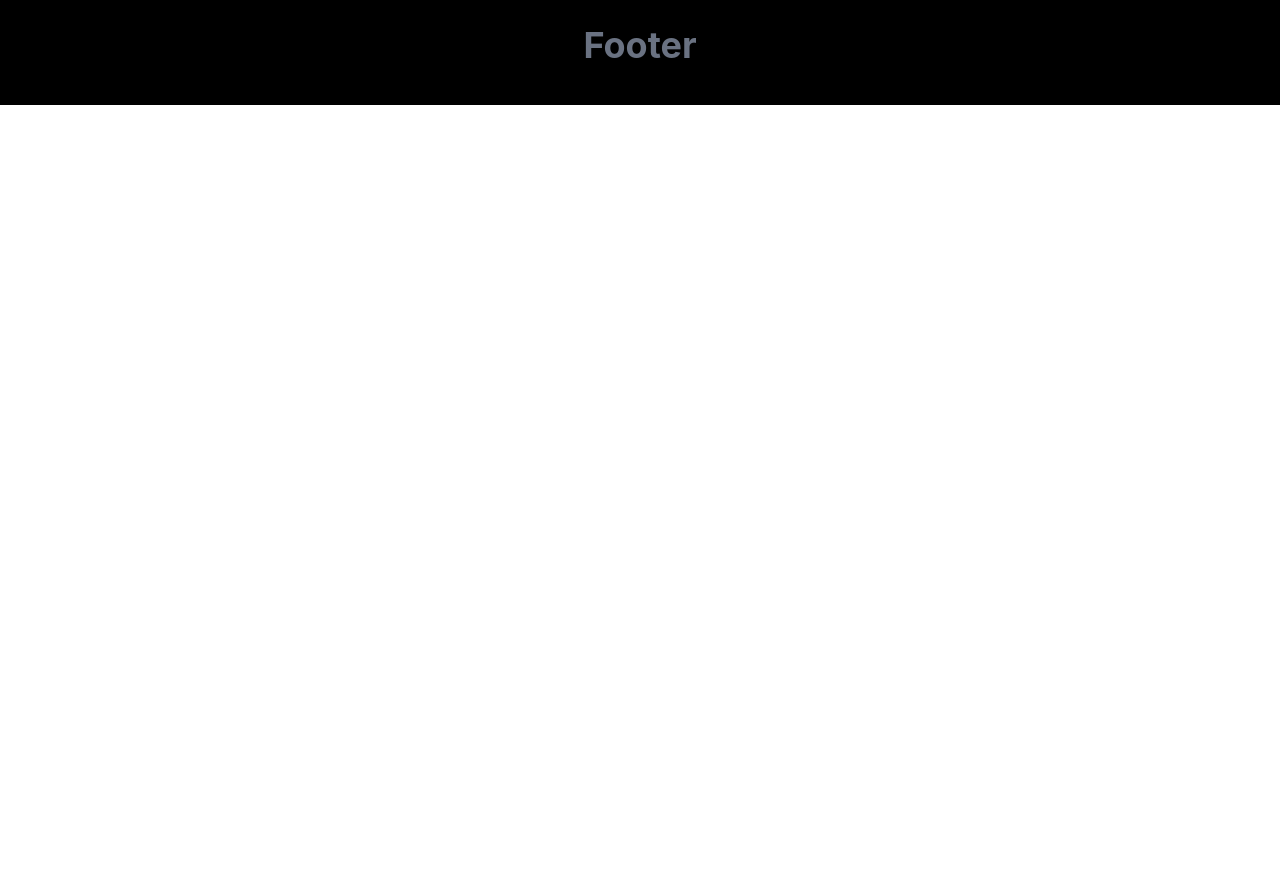
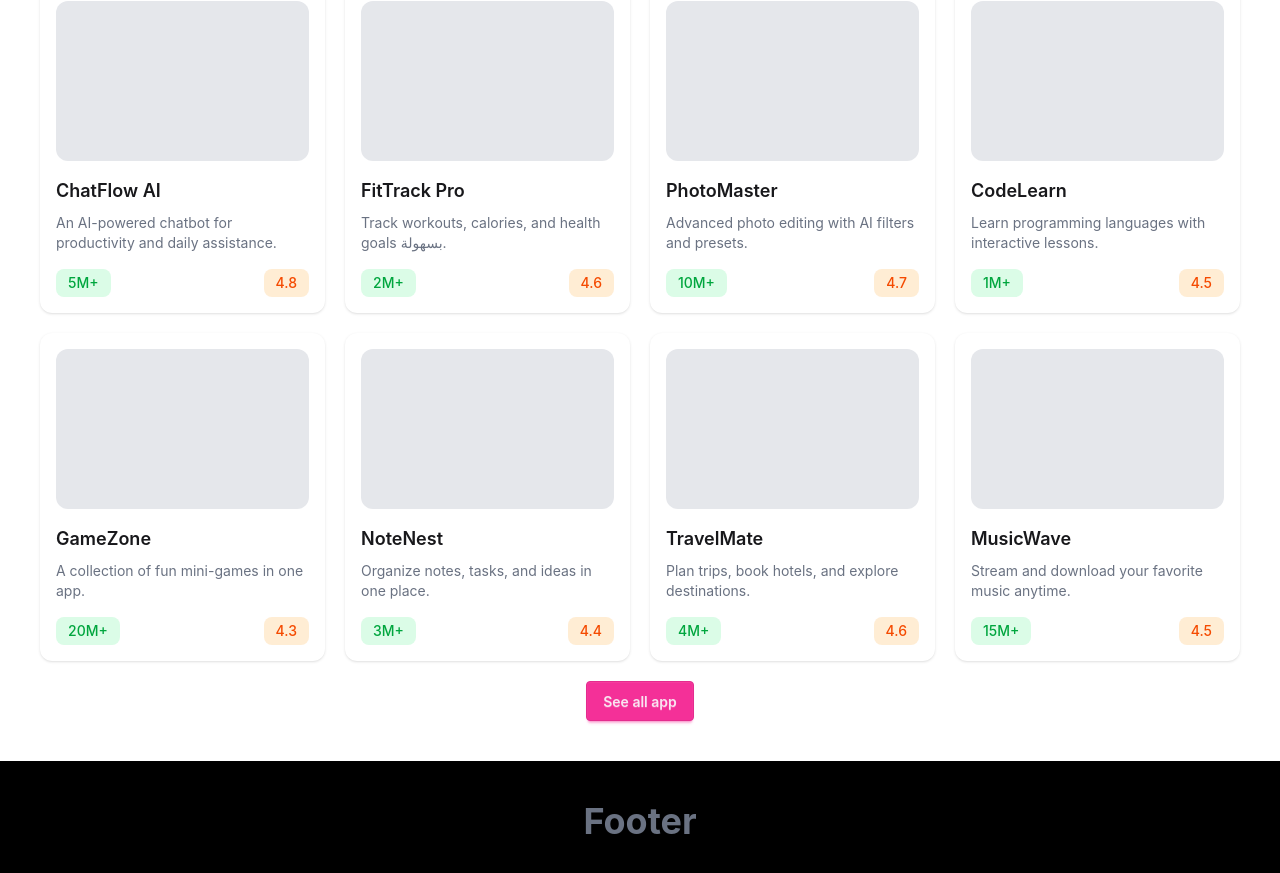
Before and after one commit to ryousufrahman/app-store, a React (Vite) app: page / in a window 1280 px wide. Shown: the part 675-1548 px from the top of the page. Before the commit the page ends 800 px from the top, so only its background shows below. Built offline with nearby package versions, Linux system fonts and the light colour scheme.

Commit message:
showed all the products

```diff
--- a/public/products.json
+++ b/public/products.json
@@ -1,93 +1,90 @@
 [
   {
     "id": 1,
-    "name": "AI Resume Builder Pro",
-    "description": "Create professional resumes using AI-powered templates and smart suggestions.",
-    "price": 19,
-    "period": "monthly",
-    "tag": "Popular",
-    "tagType": "popular",
-    "features": [
-      "100+ resume templates",
-      "AI content suggestions",
-      "ATS optimization"
-    ],
-    "icon": "https://i.ibb.co.com/cSpjbVBk/resume.png"
+    "name": "ChatFlow AI",
+    "description": "An AI-powered chatbot for productivity and daily assistance.",
+    "category": "Productivity",
+    "rating": 4.8,
+    "downloads": "5M+",
+    "price": "Free",
+    "developer": "NovaTech Labs",
+    "featured": true
   },
   {
     "id": 2,
-    "name": "AI Content Writer",
-    "description": "Generate blog posts, marketing copy, and social media content instantly.",
-    "price": 29,
-    "period": "monthly",
-    "tag": "Best Seller",
-    "tagType": "best-seller",
-    "features": [
-      "Unlimited content generation",
-      "SEO optimization",
-      "Multiple tone options",
-      "Plagiarism checker"
-    ],
-    "icon": "https://i.ibb.co.com/chgwhJHd/writing.png"
+    "name": "FitTrack Pro",
+    "description": "Track workouts, calories, and health goals بسهولة.",
+    "category": "Health & Fitness",
+    "rating": 4.6,
+    "downloads": "2M+",
+    "price": "$4.99",
+    "developer": "HealthSync Inc.",
+    "featured": false
   },
   {
     "id": 3,
-    "name": "AI Image Generator",
-    "description": "Turn text prompts into high-quality AI-generated images and artwork.",
-    "price": 15,
-    "period": "monthly",
-    "tag": "New",
-    "tagType": "new",
-    "features": [
-      "HD image generation",
-      "Multiple art styles",
-      "Prompt enhancement"
-    ],
-    "icon": "https://i.ibb.co.com/vCZxpNSy/photo.png"
+    "name": "PhotoMaster",
+    "description": "Advanced photo editing with AI filters and presets.",
+    "category": "Photography",
+    "rating": 4.7,
+    "downloads": "10M+",
+    "price": "Free",
+    "developer": "PixelForge",
+    "featured": true
   },
   {
     "id": 4,
-    "name": "AI Code Assistant",
-    "description": "Boost your development workflow with AI-powered coding help.",
-    "price": 49,
-    "period": "yearly",
-    "tag": "Popular",
-    "tagType": "popular",
-    "features": [
-      "Code auto-completion",
-      "Bug detection",
-      "Multi-language support"
-    ],
-    "icon": "https://i.ibb.co.com/C58gmPYS/code.png"
+    "name": "CodeLearn",
+    "description": "Learn programming languages with interactive lessons.",
+    "category": "Education",
+    "rating": 4.5,
+    "downloads": "1M+",
+    "price": "Free",
+    "developer": "EduCore",
+    "featured": false
   },
   {
     "id": 5,
-    "name": "AI Presentation Maker",
-    "description": "Generate stunning presentations from simple prompts.",
-    "price": 25,
-    "period": "one-time",
-    "tag": "Best Seller",
-    "tagType": "best-seller",
-    "features": [
-      "AI slide generation",
-      "Beautiful templates",
-      "Auto layout design"
-    ],
-    "icon": "https://i.ibb.co.com/KjGRnJZy/presentation.png"
+    "name": "GameZone",
+    "description": "A collection of fun mini-games in one app.",
+    "category": "Entertainment",
+    "rating": 4.3,
+    "downloads": "20M+",
+    "price": "Free",
+    "developer": "PlayHive Studios",
+    "featured": true
   },
   {
     "id": 6,
-    "name": "AI Marketing Suite",
-    "description": "All-in-one AI toolkit for marketing campaigns and analytics.",
-    "price": 59,
-    "period": "monthly",
-    "tag": "Popular",
-    "tagType": "popular",
-    "features": [
-      "Ad copy generator",
-      "Audience targeting",
-      "Campaign analytics"
-    ],
-    "icon": "https://i.ibb.co.com/MynmZDPJ/media.png"
+    "name": "NoteNest",
+    "description": "Organize notes, tasks, and ideas in one place.",
+    "category": "Productivity",
+    "rating": 4.4,
+    "downloads": "3M+",
+    "price": "$2.99",
+    "developer": "SmartApps Co.",
+    "featured": false
+  },
+  {
+    "id": 7,
+    "name": "TravelMate",
+    "description": "Plan trips, book hotels, and explore destinations.",
+    "category": "Travel",
+    "rating": 4.6,
+    "downloads": "4M+",
+    "price": "Free",
+    "developer": "WanderTech",
+    "featured": true
+  },
+  {
+    "id": 8,
+    "name": "MusicWave",
+    "description": "Stream and download your favorite music anytime.",
+    "category": "Music",
+    "rating": 4.5,
+    "downloads": "15M+",
+    "price": "Free",
+    "developer": "SoundSphere",
+    "featured": false
   }
 ]
--- a/src/pages/Apps/App.jsx
+++ b/src/pages/Apps/App.jsx
@@ -1,4 +1,5 @@
 import React, { use } from 'react';
+import DisplayApp from './DisplayApp/DisplayApp';
  const appDataPromise = fetch('/products.json').then(res=>res.json())
 
 const App = () => {
@@ -6,9 +7,13 @@ const App = () => {
 
 
     return (
-        <div>
-            <p>{appData.length}</p>
+    <div className='max-w-[1200px] mx-auto'>
+        <div className='grid grid-cols-4 gap-5'>
+            {
+                appData.map((singleApp , index) => <DisplayApp key={index} singleApp={singleApp}></DisplayApp>)
+            }
         </div>
+    </div>
     );
 };
 
--- /dev/null
+++ b/src/pages/Apps/DisplayApp/DisplayApp.jsx
@@ -0,0 +1,32 @@
+import React from 'react';
+
+const DisplayApp = ({singleApp}) => {
+    return (
+        <div>
+              <div className="card bg-base-100 shadow p-4 rounded-xl">
+
+      {/* App Icon Placeholder */}
+      <div className="w-full h-40 bg-gray-200 rounded-xl mb-4"></div>
+
+      {/* App Info */}
+      <div className="space-y-2">
+        <h2 className="text-lg font-semibold">{singleApp.name}</h2>
+        <p className="text-sm text-gray-500">{singleApp.description}</p>
+      </div>
+
+      {/* Footer */}
+      <div className="flex justify-between items-center mt-4">
+        <div className="px-3 py-1 bg-green-100 text-green-600 rounded-lg text-sm font-medium">
+          {singleApp.downloads}
+        </div>
+        <div className="px-3 py-1 bg-orange-100 text-orange-600 rounded-lg text-sm font-medium">
+          {singleApp.rating}
+        </div>
+      </div>
+
+    </div>
+        </div>
+    );
+};
+
+export default DisplayApp;
--- a/src/pages/Home/Home.jsx
+++ b/src/pages/Home/Home.jsx
@@ -1,10 +1,20 @@
 import React from 'react';
 import Banner from '../../Components/Banner/Banner';
+import App from '../Apps/App';
+import { Link } from 'react-router';
 
 const Home = () => {
     return (
         <div className='main-container'>
             <Banner></Banner>
+         <div className='mt-10'>
+             <App></App>
+             <div className='mt-5 flex justify-center'>
+                <Link to={'/apps'} className='btn btn-secondary'>See all app</Link>
+             </div>
+         </div>
+
+
         </div>
     );
 };
```
